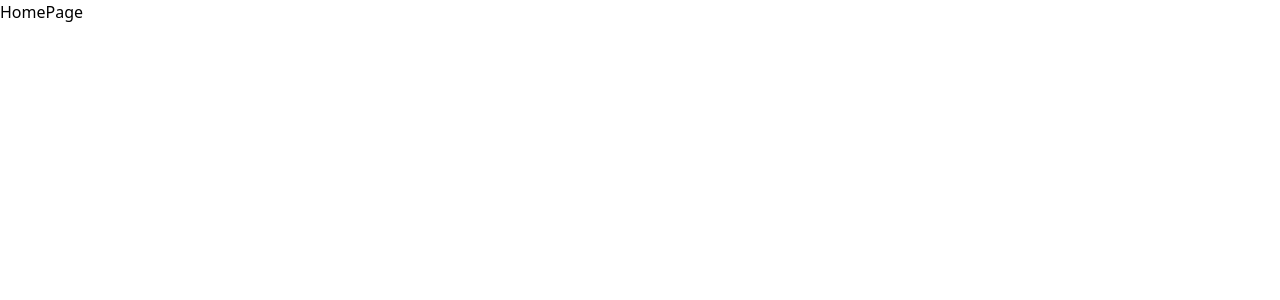
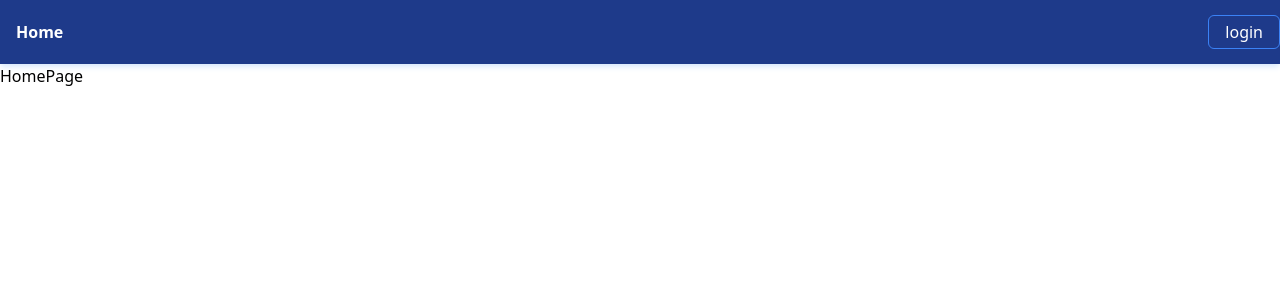
Before and after one commit to cherali/apartment-booking, a React (Vite) app: page / in a window 1280 px wide. Shown: the top 300 px of the page. Built offline with nearby package versions, Linux system fonts and the light colour scheme.

Commit message:
add default layout

```diff
--- a/src/Routes/AppRouter.tsx
+++ b/src/Routes/AppRouter.tsx
@@ -1,10 +1,13 @@
 import { BrowserRouter } from 'react-router-dom'
 import { AppRoutes } from './AppRoutes'
+import DefaultLayout from '@/layouts/default/DefaultLayout'
 
 const AppRouter = () => {
   return (
     <BrowserRouter>
-      <AppRoutes />
+      <DefaultLayout>
+        <AppRoutes />
+      </DefaultLayout>
     </BrowserRouter>
   )
 }
--- /dev/null
+++ b/src/layouts/default/DefaultHeader.tsx
@@ -0,0 +1,28 @@
+import { Link } from 'react-router-dom'
+import { routes } from '@/Routes/routes'
+
+const DefaultHeader = () => {
+  const navs = [{ title: 'Home', link: routes.public.home }]
+
+  return (
+    <header className='h-16 shadow-blue-100 shadow-md bg-blue-900 flex items-center'>
+      <section className='container mx-auto text-white flex w-full justify-between items-center'>
+        <section>
+          <nav>
+            {navs.map((nav, index) => (
+              <span key={index} className='py-2 px-4 font-bold'>
+                <Link to={nav.link}>{nav.title}</Link>
+              </span>
+            ))}
+          </nav>
+        </section>
+
+        <section>
+          <button className='border border-blue-500 rounded-md px-4 py-1'>login</button>
+        </section>
+      </section>
+    </header>
+  )
+}
+
+export default DefaultHeader
--- /dev/null
+++ b/src/layouts/default/DefaultLayout.tsx
@@ -0,0 +1,17 @@
+import type { FC, ReactNode } from 'react'
+import DefaultHeader from './DefaultHeader'
+
+interface DefaultLayoutProps {
+  children: ReactNode
+}
+
+const DefaultLayout: FC<DefaultLayoutProps> = ({ children }) => {
+  return (
+    <section>
+      <DefaultHeader />
+      <main>{children}</main>
+    </section>
+  )
+}
+
+export default DefaultLayout
```
